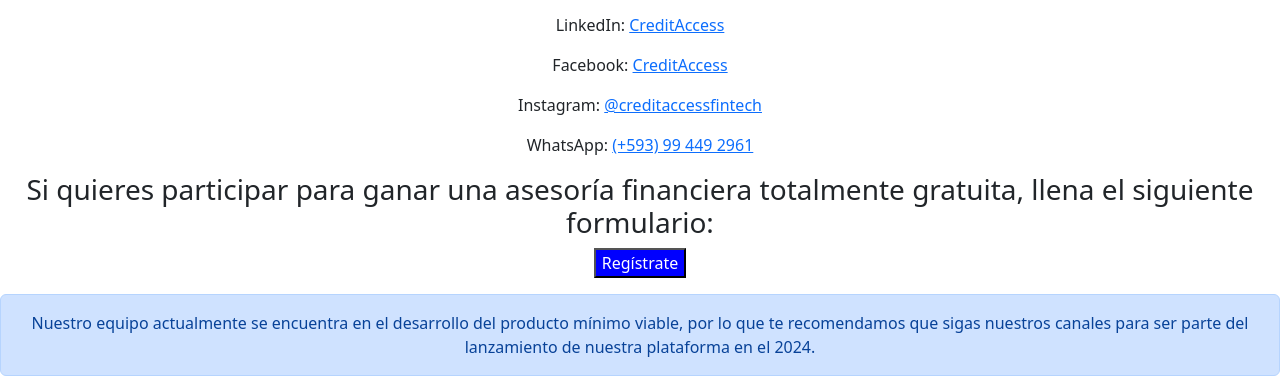
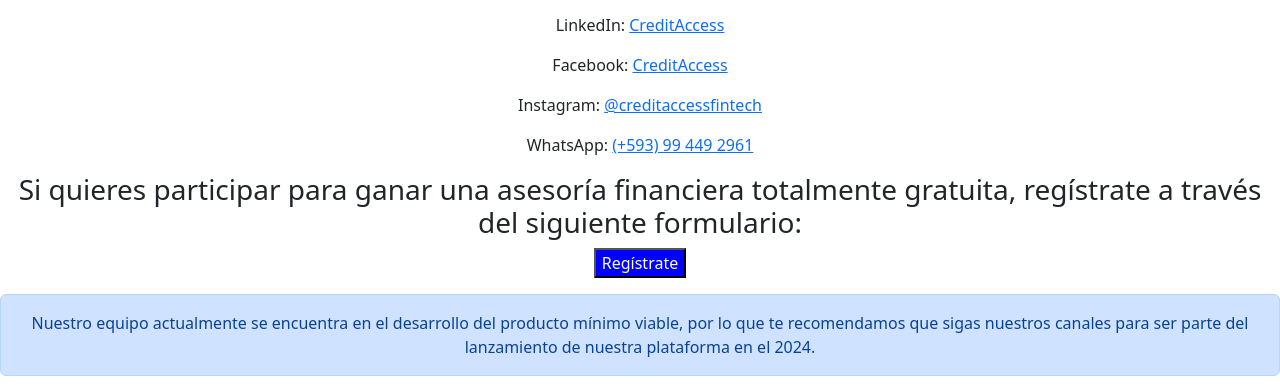
Before and after one commit to ainsanchez/CA-profile, a plain HTML site: page index.html in a window 1280 px wide. Shown: the part 439-831 px from the top of the page. Drawn offline with nearby package versions, Linux system fonts and the light colour scheme.

Commit message:
CA-profile v2

```diff
--- a/index.html
+++ b/index.html
@@ -34,7 +34,7 @@
             </p>
         </div>
         <div class="grid">
-            <h3>Si quieres participar para ganar una asesoría financiera totalmente gratuita, llena el siguiente formulario:</h3>
+            <h3>Si quieres participar para ganar una asesoría financiera totalmente gratuita, regístrate a través del siguiente formulario:</h3>
             <button id="thumbsUp">Regístrate</button>
             <p id="result"></p>
         </div>
```
